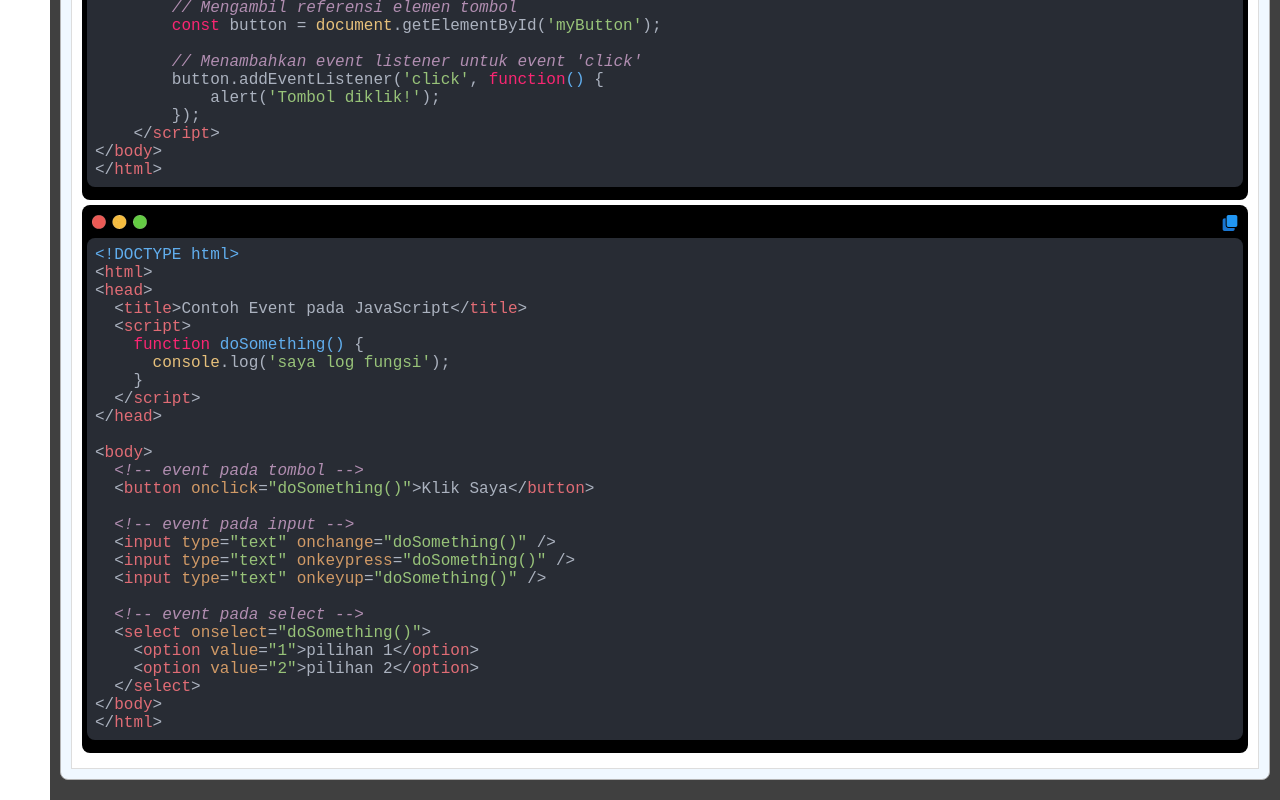
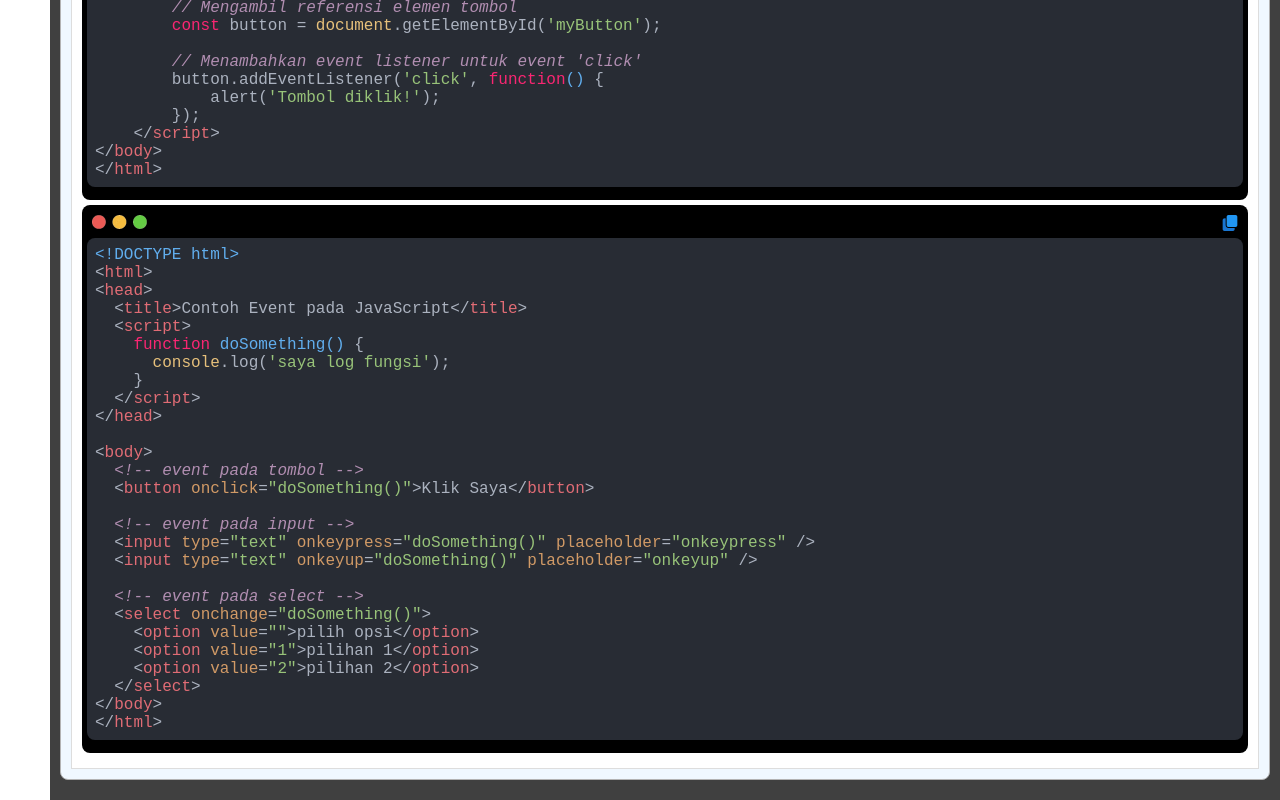
Before and after one commit to finzero/dasar-pemograman-web, a React (Vite) app: page /javascript in a window 1280 px wide. Shown: the part 10755-11555 px from the top of the page. Built offline with nearby package versions, Linux system fonts and the light colour scheme.

Commit message:
fix: typo

```diff
--- a/src/components/javascript/JSEvent.jsx
+++ b/src/components/javascript/JSEvent.jsx
@@ -109,12 +109,12 @@ const JSEvent = () => {
   <button onclick="doSomething()">Klik Saya</button>
 
   <!-- event pada input -->
-  <input type="text" onchange="doSomething()" />
-  <input type="text" onkeypress="doSomething()" />
-  <input type="text" onkeyup="doSomething()" />
+  <input type="text" onkeypress="doSomething()" placeholder="onkeypress" />
+  <input type="text" onkeyup="doSomething()" placeholder="onkeyup" />
 
   <!-- event pada select -->
-  <select onselect="doSomething()">
+  <select onchange="doSomething()">
+    <option value="">pilih opsi</option>
     <option value="1">pilihan 1</option>
     <option value="2">pilihan 2</option>
   </select>
```
